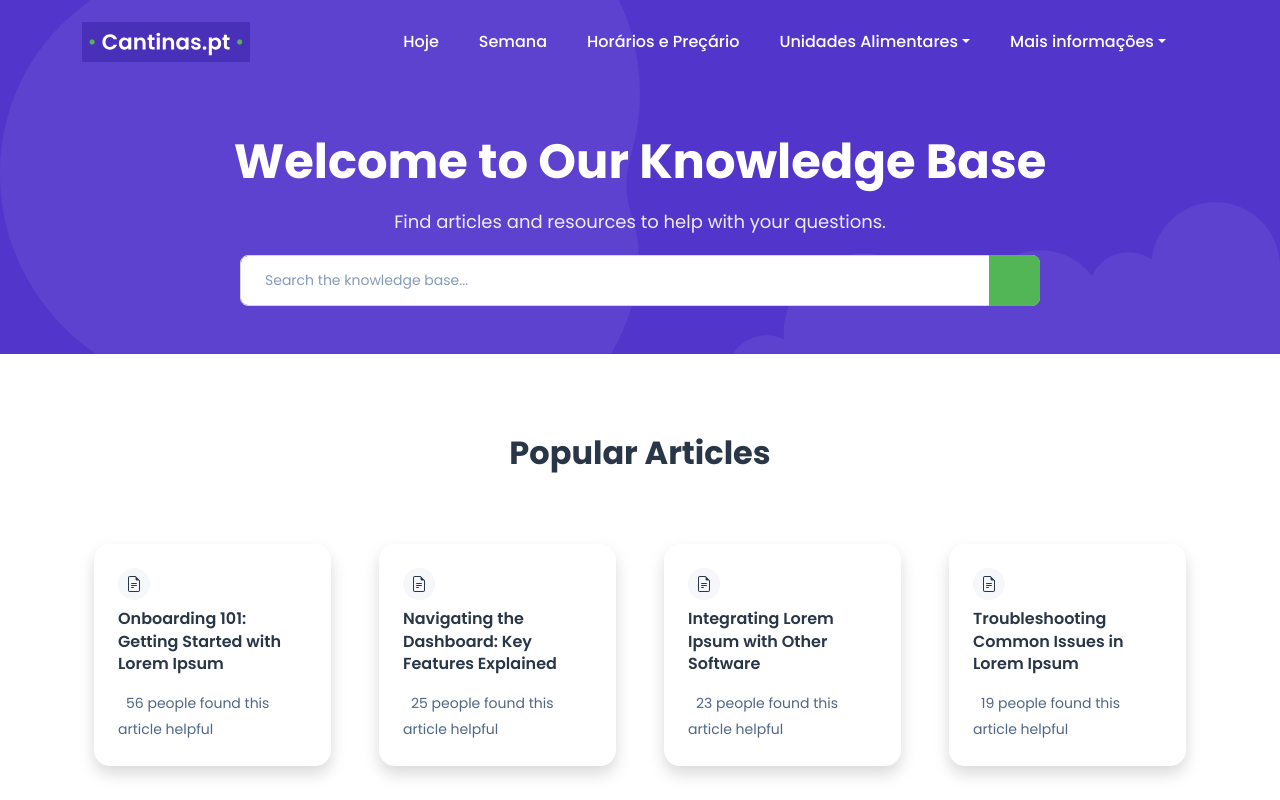
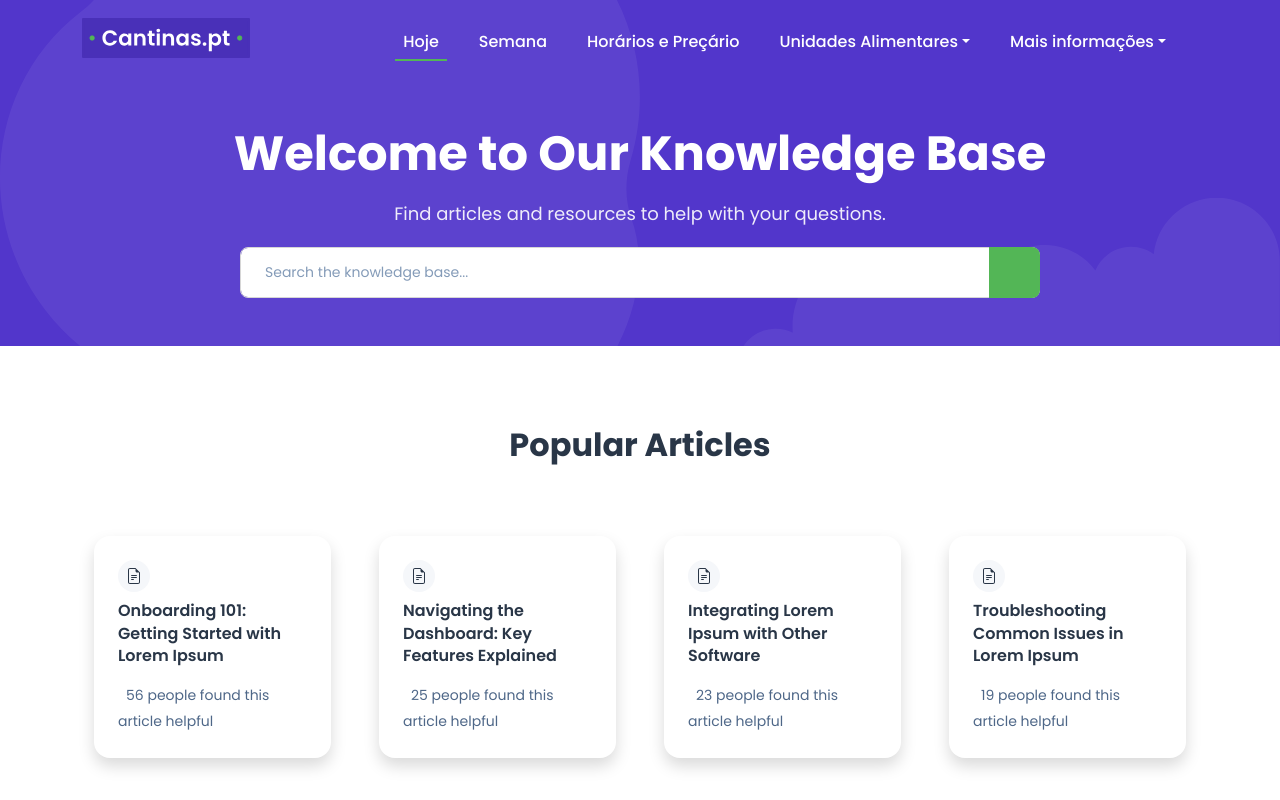
Before and after one commit to joaonunovalente/cantinas, a React (Vite) app: page / in a window 1280 px wide. Shown: the top 800 px of the page. Built offline with nearby package versions, Linux system fonts and the light colour scheme.

Commit message:
Add green underline for navbar links and active state in CSS

```diff
--- a/src/assets/css/index.css
+++ b/src/assets/css/index.css
@@ -10,3 +10,13 @@
   margin-bottom: 5px;
   margin-left: 2px;
 }
+
+.navbar-nav .nav-link {
+  padding-bottom: 2px;
+  border-bottom: 2px solid transparent;
+}
+
+.navbar .nav-link.active {
+  border-bottom-color: #53B656;
+  color: #fff !important;
+}
```
